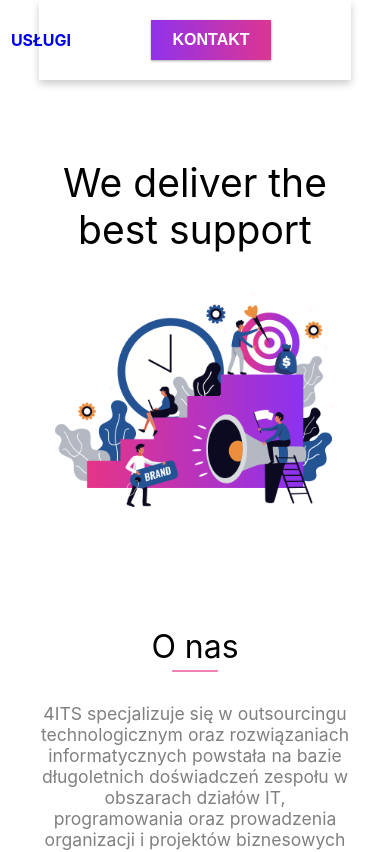
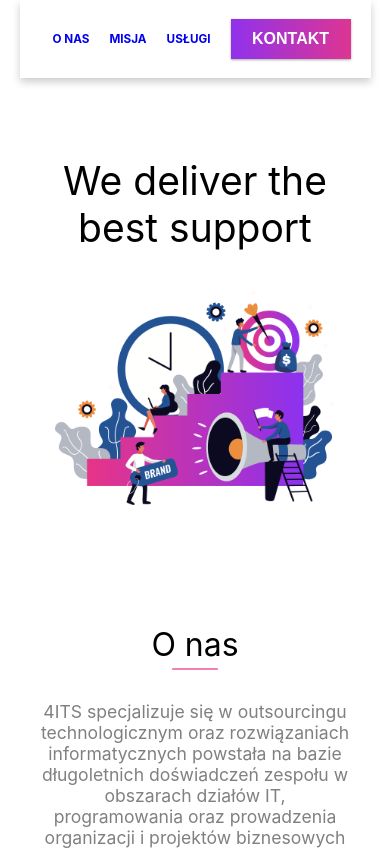
Before and after one commit to RTRealm/itconcierge, a React (Create React App) app: page / in a window 390 px wide. Shown: the top 852 px of the page. Built offline with nearby package versions, Linux system fonts and the light colour scheme.

Commit message:
responsive on maxwidth 850..

```diff
--- a/src/App.js
+++ b/src/App.js
@@ -11,9 +11,10 @@ import Footer from './components/Footer/Footer';
 
 class App extends Component {
 	render() {
+		const refKontakt = React.createRef();
 		return (
 			<div className='app'>
-				<Header />
+				<Header scrollpoint={refKontakt} />
 				<div className='main'>
 					<Main />
 				</div>
@@ -55,7 +56,7 @@ class App extends Component {
 						/>
 					</div>
 				</div>
-				<div id='kontakt'>
+				<div ref={refKontakt}>
 					<AboutUs lorem='Skontaktuj się z nami' bodylorem='Pytania, Komentarze, Problemy?' />
 				</div>
 				<Form />
--- a/src/components/Footer/Footer.css
+++ b/src/components/Footer/Footer.css
@@ -1,8 +1,21 @@
 .footer {
 	width: 100%;
-	height: 3vw;
+	font-size: 15px;
 	margin-top: 150px;
 	text-align: center;
 	color: white;
 	background-image: linear-gradient(to right, #9032eb 0%, #df3590 51%, #9032eb 100%);
 }
+
+.footerText {
+}
+
+@media screen and (max-width: 850px) {
+	.footer {
+		width: 100%;
+		margin-top: 50px;
+	}
+	.footerText {
+		font-size: 12px;
+	}
+}
--- a/src/components/Footer/Footer.js
+++ b/src/components/Footer/Footer.js
@@ -4,7 +4,7 @@ import './Footer.css';
 export default function Footer() {
 	return (
 		<div className='footer'>
-			<p>Powered by us!</p>
+			<p className='footerText'>Powered by us!</p>
 		</div>
 	);
 }
--- a/src/components/Header/Header.css
+++ b/src/components/Header/Header.css
@@ -26,30 +26,18 @@ a {
 	margin: 0px;
 }
 
-.pseudoButton {
-	text-align: center;
-	outline: none;
-	border: none;
-	transition: 0.5s;
-	background-size: 200% auto;
-	color: #fff;
-	box-shadow: 0 0 20px #eee;
-	width: 120px;
-	height: 40px;
-	box-shadow: 0 1px 3px rgba(0, 0, 0, 0.12), 0 1px 2px rgba(0, 0, 0, 0.24);
-	transition: all 0.3s cubic-bezier(0.25, 0.8, 0.25, 1);
-	cursor: pointer;
+@media screen and (max-width: 850px) {
+	.header {
+		width: 90vw;
+		height: 20vw;
+		box-shadow: 0 4px 8px 0 rgba(0, 0, 0, 0.2);
+	}
+	.headerItem {
+		margin-right: 20px;
+	}
+	.header p {
+		font-size: 3vw;
+		font-weight: 700;
+		text-transform: uppercase;
+	}
 }
-.pseudoButton:hover {
-	box-shadow: 0 10px 20px rgba(0, 0, 0, 0.19), 0 6px 6px rgba(0, 0, 0, 0.23);
-}
-.pseudoButton {
-	background-image: linear-gradient(to right, #dd5e89 0%, #f7bb97 51%, #dd5e89 100%);
-}
-
-.pseudoButton-1 {
-	background-image: linear-gradient(to right, #dd5e89 0%, #f7bb97 51%, #dd5e89 100%);
-}
-.pseudoButton-1:hover {
-	background-position: right center;
-}
--- a/src/components/Header/Header.js
+++ b/src/components/Header/Header.js
@@ -3,12 +3,11 @@ import './Header.css';
 
 import Button from '../Button/Button';
 
-function handleClick(e) {
-	e.preventDefault();
-	console.log('submitted!');
-}
-
-export default function Header() {
+export default function Header(props) {
+	function handleClick(e) {
+		e.preventDefault();
+		props.scrollpoint.current.scrollIntoView();
+	}
 	return (
 		<div className='header'>
 			<div className='headerItem'>
```
